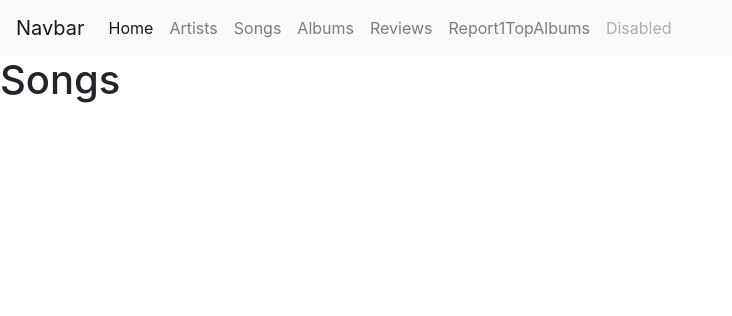
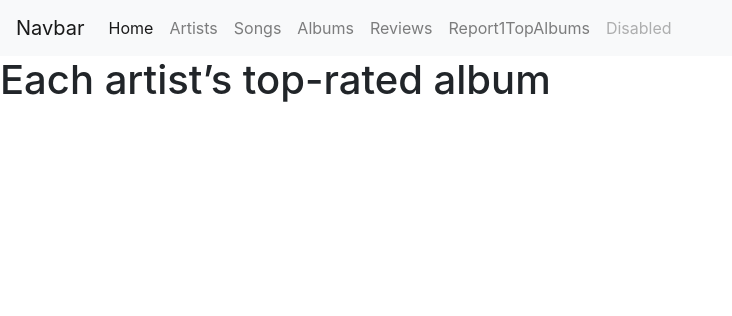
Before and after one commit to arynor96/music-database-simulation, a Flask app: page /topalbums in a window 1280 px wide. Shown: the top 316 px of the page, without its empty margins (0-732 px from the left). Run offline with Flask 2, Linux system fonts and the light colour scheme; data that the repository does not hold is empty.

Commit message:
added Report 1 top albums

```diff
--- a/app/templates/topalbums.html
+++ b/app/templates/topalbums.html
@@ -1,7 +1,7 @@
 {% extends "base.html" %}
 {% block title %}Each artist’s top-rated album{% endblock %}
 {% block content %}
-<h1>Songs</h1>
+<h1>Each artist’s top-rated album</h1>
 <table>
 	{% for row in data %}
 	<tr>
```
